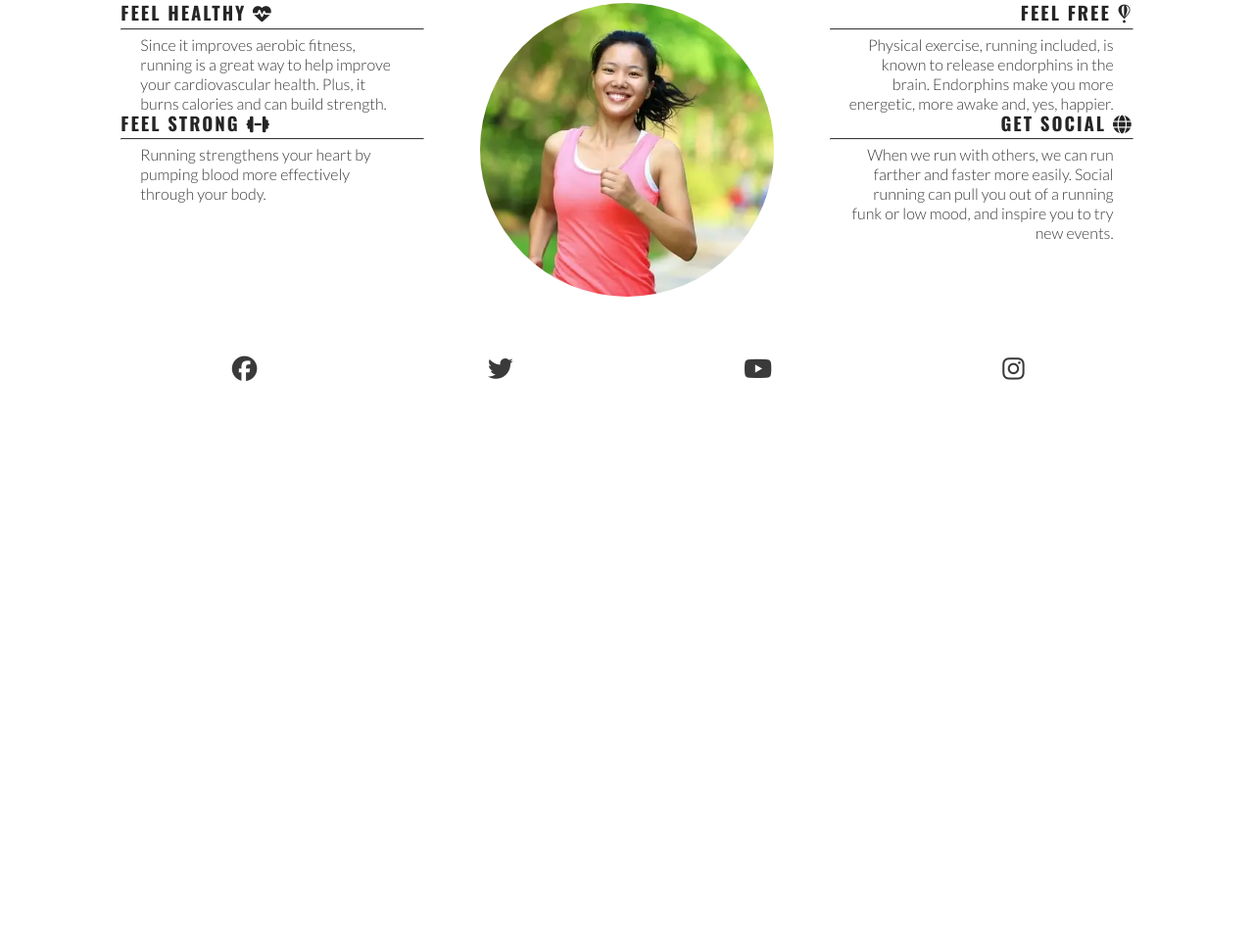
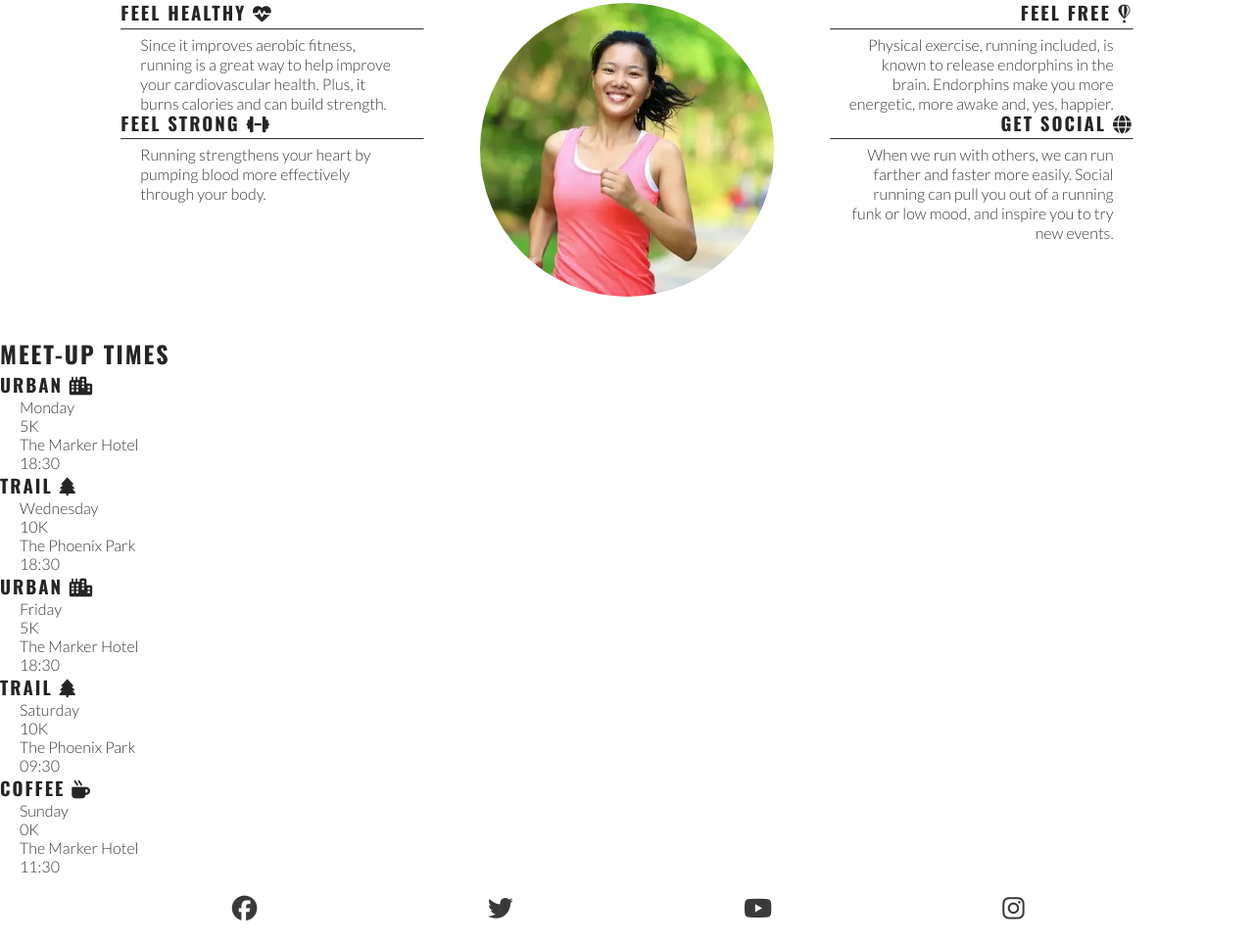
Before and after one commit to ahmedcodein/love-running-challenge, a plain HTML site: page index.html in a window 1280 px wide. Shown: the part 758-1720 px from the top of the page at 98% size. Before the commit the page ends 1169 px from the top, so only its background shows below. Drawn offline with nearby package versions, Linux system fonts and the light colour scheme.

Commit message:
Add the meetup section

```diff
--- a/index.html
+++ b/index.html
@@ -102,6 +102,54 @@
 
         </section>
 
+        <!-- Meetup Times Section-->
+
+        <section>
+
+            <h2>Meet-up Times</h2>
+
+            <div id="times">
+                <div>
+                    <h3>Urban <i class="fa-solid fa-city"></i></h3>
+                    <p>Monday</p>
+                    <p>5K</p>
+                    <p>The Marker Hotel</p>
+                    <p>18:30</p>
+                </div>
+                <div>
+                    <h3>Trail <i class="fa-solid fa-tree"></i></h3>
+                    <p>Wednesday</p>
+                    <p>10K</p>
+                    <p>The Phoenix Park</p>
+                    <p>18:30</p>
+                </div>
+                <div>
+                    <h3>Urban <i class="fa-solid fa-city"></i></h3>
+                    <p>Friday</p>
+                    <p>5K</p>
+                    <p>The Marker Hotel</p>
+                    <p>18:30</p>
+                </div>
+                <div>
+                    <h3>Trail <i class="fa-solid fa-tree"></i></h3>
+                    <p>Saturday</p>
+                    <p>10K</p>
+                    <p>The Phoenix Park</p>
+                    <p>09:30</p>
+                </div>
+                <div>
+                    <h3>Coffee <i class="fa-solid fa-mug-hot"></i></h3>
+                    <p>Sunday</p>
+                    <p>0K</p>
+                    <p>The Marker Hotel</p>
+                    <p>11:30</p>
+                </div>
+            </div>
+
+
+
+        </section>
+
 
 
 
```
